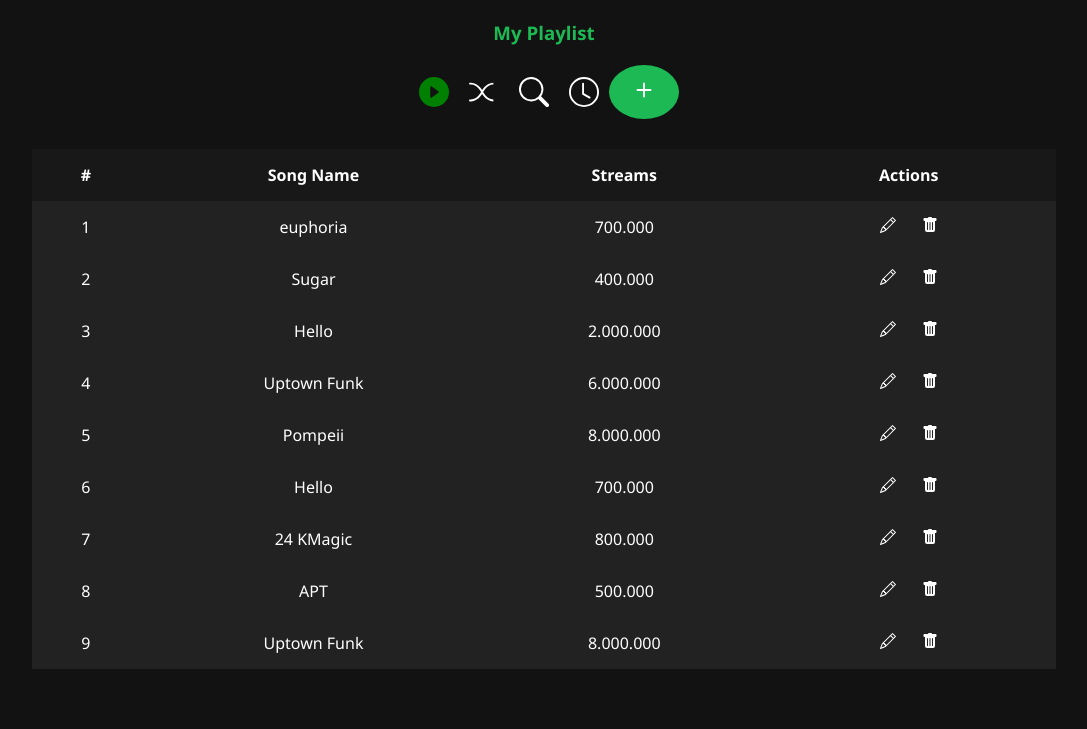
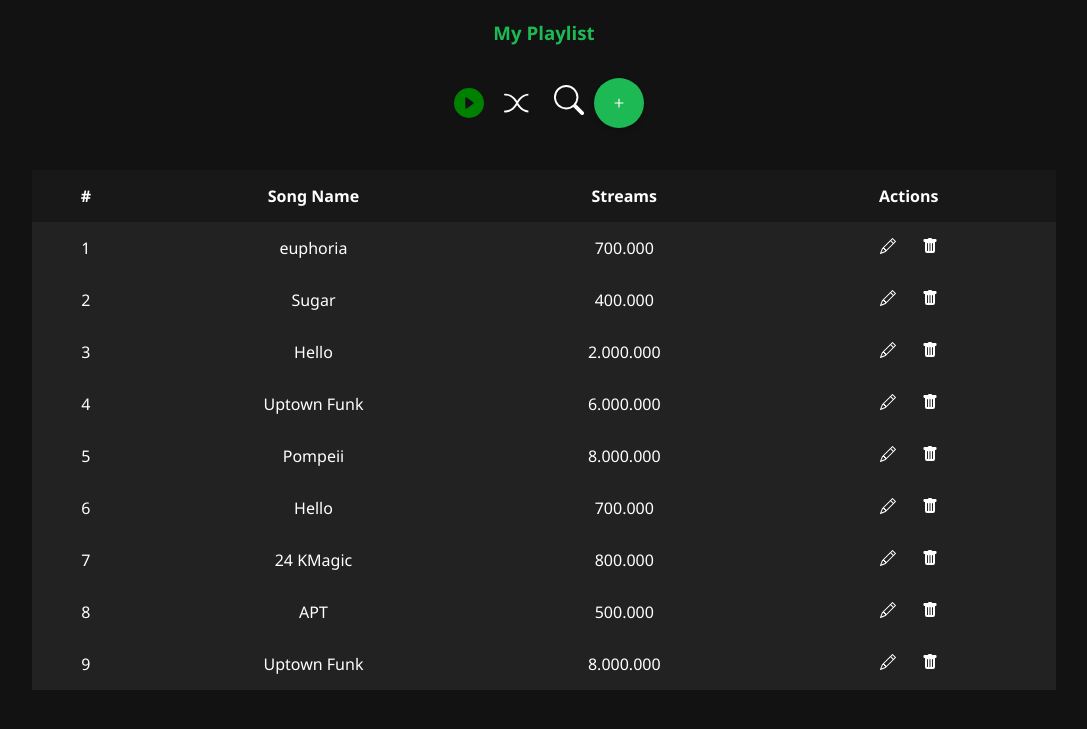
Before and after one commit to TommasoAramu/Flask-Project, a Flask app: page / in a window 1280 px wide. Shown: the top 729 px of the page, without its empty margins (96-1183 px from the left). Run offline with Flask 3, Linux system fonts and the light colour scheme.

Commit message:
update css for index

```diff
--- a/static/css/style.css
+++ b/static/css/style.css
@@ -60,3 +60,72 @@ button {
     margin-left: 15px;
     cursor: pointer;
 }
+.content {
+    padding: 20px;
+    transition: transform 0.4s ease;
+}
+
+.search-container {
+    position: relative;
+    text-align: center;
+    margin: 20px 0;
+}
+
+.search-icon {
+    cursor: pointer;
+    transition: transform 0.3s, color 0.3s;
+}
+
+.search-icon:hover {
+    transform: scale(1.2);
+    color: #1DB954;
+}
+
+.search-bar {
+    position: absolute;
+    top: 50px;
+    left: 50%;
+    transform: translateX(-50%);
+    width: 0;
+    opacity: 0;
+    transition: width 0.4s ease, opacity 0.4s ease;
+    border: 1px solid #ccc;
+    border-radius: 20px;
+    padding: 10px 15px;
+    font-size: 16px;
+    outline: none;
+    box-shadow: 0 4px 6px rgba(0, 0, 0, 0.1);
+    background-color: #222222;
+    color: white;
+}
+
+.search-bar.open {
+    width: 250px;
+    opacity: 1;
+}
+
+.content.shift-down {
+    transform: translateY(50px);
+}
+#add {
+    background-color: #1DB954;
+    border: none;
+    border-radius: 50%;
+    cursor: pointer;
+    width: 40px;
+    height: 40px;
+    display: flex;
+    align-items: center;
+    justify-content: center;
+    box-shadow: 0 4px 6px rgba(0, 0, 0, 0.1), 0 1px 3px rgba(0, 0, 0, 0.08);
+    transition: transform 0.2s, box-shadow 0.2s;
+}
+
+#add:hover {
+    transform: scale(1.1);
+    box-shadow: 0 6px 8px rgba(0, 0, 0, 0.15), 0 3px 5px rgba(0, 0, 0, 0.1);
+}
+#add svg {
+    width: 28px;
+    height: 28px;
+}
--- a/templates/index.html
+++ b/templates/index.html
@@ -17,23 +17,38 @@
         <svg xmlns="http://www.w3.org/2000/svg" width="30" height="30" fill="currentColor" class="bi bi-shuffle" viewBox="0 0 16 16">
             <path fill-rule="evenodd" d="M0 3.5A.5.5 0 0 1 .5 3H1c2.202 0 3.827 1.24 4.874 2.418.49.552.865 1.102 1.126 1.532.26-.43.636-.98 1.126-1.532C9.173 4.24 10.798 3 13 3v1c-1.798 0-3.173 1.01-4.126 2.082A9.6 9.6 0 0 0 7.556 8a9.6 9.6 0 0 0 1.317 1.918C9.828 10.99 11.204 12 13 12v1c-2.202 0-3.827-1.24-4.874-2.418A10.6 10.6 0 0 1 7 9.05c-.26.43-.636.98-1.126 1.532C4.827 11.76 3.202 13 1 13H.5a.5.5 0 0 1 0-1H1c1.798 0 3.173-1.01 4.126-2.082A9.6 9.6 0 0 0 6.444 8a9.6 9.6 0 0 0-1.317-1.918C4.172 5.01 2.796 4 1 4H.5a.5.5 0 0 1-.5-.5"/>
         </svg>
-        <svg xmlns="http://www.w3.org/2000/svg" width="30" height="30" fill="currentColor" class="bi bi-search" viewBox="0 0 16 16">
-            <path d="M11.742 10.344a6.5 6.5 0 1 0-1.397 1.398h-.001q.044.06.098.115l3.85 3.85a1 1 0 0 0 1.415-1.414l-3.85-3.85a1 1 0 0 0-.115-.1zM12 6.5a5.5 5.5 0 1 1-11 0 5.5 5.5 0 0 1 11 0"/>
-        </svg>
-        <svg xmlns="http://www.w3.org/2000/svg" width="30" height="30" fill="currentColor" class="bi bi-clock" viewBox="0 0 16 16">
-            <path d="M8 3.5a.5.5 0 0 0-1 0V9a.5.5 0 0 0 .252.434l3.5 2a.5.5 0 0 0 .496-.868L8 8.71z"/>
-            <path d="M8 16A8 8 0 1 0 8 0a8 8 0 0 0 0 16m7-8A7 7 0 1 1 1 8a7 7 0 0 1 14 0"/>
-        </svg>
+        <div class="search-container">
+            <svg xmlns="http://www.w3.org/2000/svg" width="30" height="30" fill="currentColor" class="bi bi-search search-icon" viewBox="0 0 16 16">
+                <path d="M11.742 10.344a6.5 6.5 0 1 0-1.397 1.398h-.001q.044.06.098.115l3.85 3.85a1 1 0 0 0 1.415-1.414l-3.85-3.85a1 1 0 0 0-.115-.1zM12 6.5a5.5 5.5 0 1 1-11 0 5.5 5.5 0 0 1 11 0"/>
+            </svg>
+            <input type="text" class="search-bar" placeholder="Cerca...">
+        </div>
+
         <form action="/new" method="post">
-            <button type="submit" id="add" style="background-color: #1DB954; border: none; border-radius: 50%; padding: 10px; cursor: pointer;">
-                <svg xmlns="http://www.w3.org/2000/svg" width="30" height="30" fill="white" class="bi bi-plus" viewBox="0 0 16 16">
-                    <path d="M8 4a.5.5 0 0 1 .5.5v3h3a.5.5 0 0 1 0 1h-3v3a.5.5 0 0 1-1 0v-3h-3a.5.5 0 0 1 0-1h3v-3A.5.5 0 0 1 8 4"/>
-                </svg>
-            </button>
+            <button type="submit" id="add" style="
+            background-color: #1DB954;
+            border: none;
+            border-radius: 50%;
+            cursor: pointer;
+            width: 50px;
+            height: 50px;
+            display: flex;
+            align-items: center;
+            justify-content: center;
+            box-shadow: 0 4px 6px rgba(0, 0, 0, 0.1), 0 1px 3px rgba(0, 0, 0, 0.08);
+            transition: transform 0.2s, box-shadow 0.2s;">
+            <svg xmlns="http://www.w3.org/2000/svg" width="28" height="28" fill="white" class="bi bi-plus" viewBox="0 0 16 16">
+                <path d="M8 4a.5.5 0 0 1 .5.5v3h3a.5.5 0 0 1 0 1h-3v3a.5.5 0 0 1-1 0v-3h-3a.5.5 0 0 1 0-1h3v-3A.5.5 0 0 1 8 4"/>
+            </svg>
+        </button>
+
+        </button>
+
+
         </form>
     </div>
 
-    <table>
+    <table class="content">
         <thead>
             <tr>
                 <th>#</th>
@@ -70,6 +85,18 @@
             {% endfor %}
         </tbody>
     </table>
+    <script>
+        const searchIcon = document.querySelector('.search-icon');
+        const searchBar = document.querySelector('.search-bar');
+        const content = document.querySelector('.content');
 
+        searchIcon.addEventListener('click', () => {
+            searchBar.classList.toggle('open');
+            content.classList.toggle('shift-down', searchBar.classList.contains('open'));
+            if (searchBar.classList.contains('open')) {
+                searchBar.focus();
+            }
+        });
+    </script>
 </body>
 </html>
```
